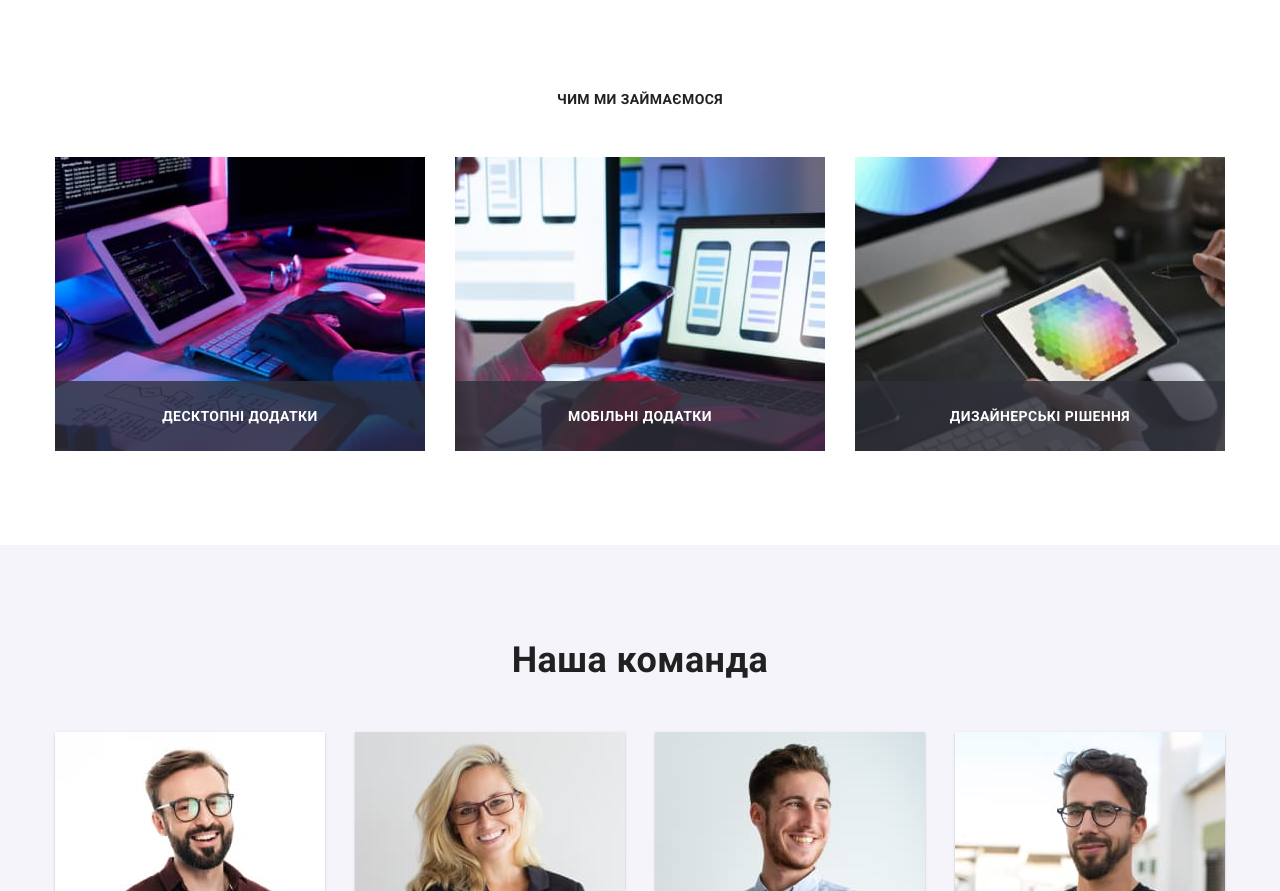
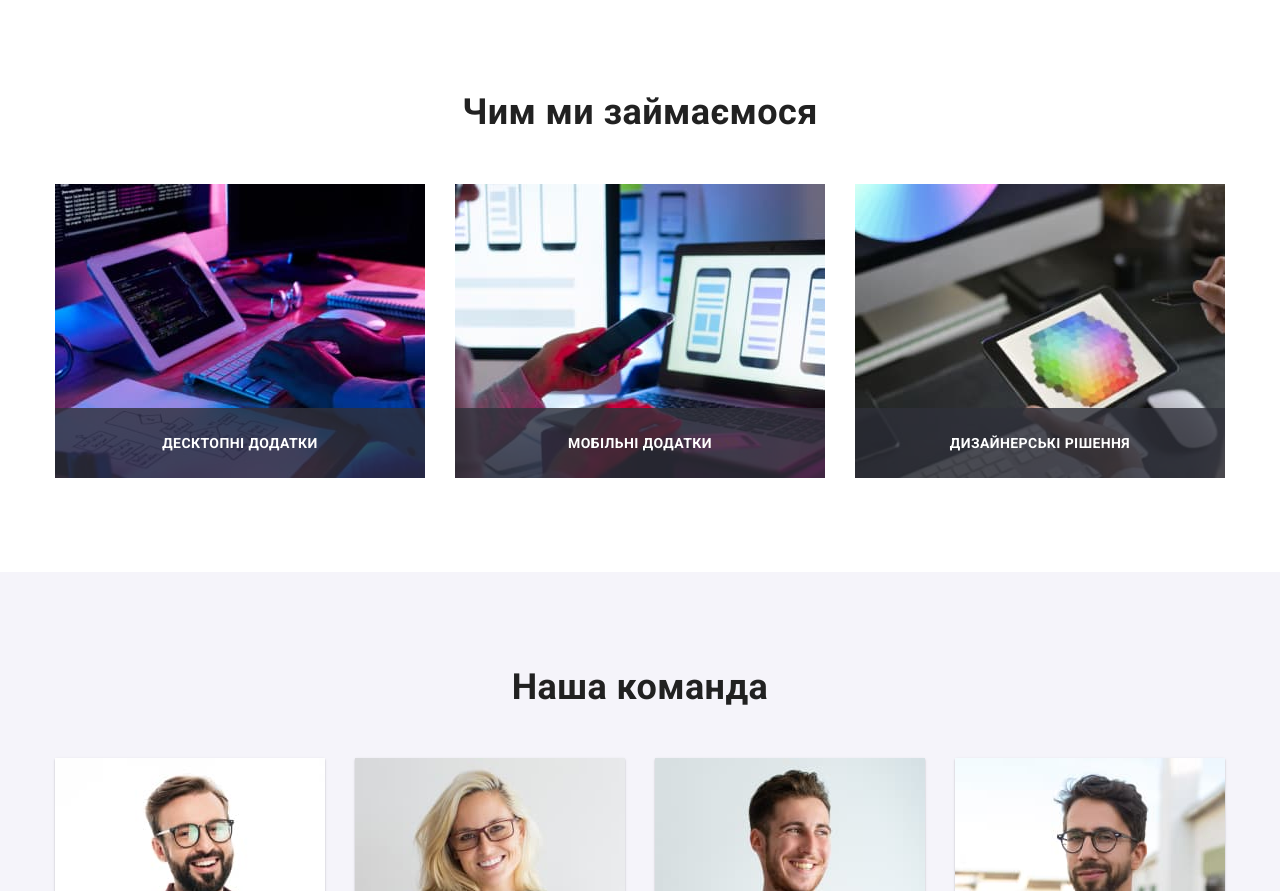
Before and after one commit to karakusya/goit-markup-hw-05, a plain HTML site: page index.html in a window 1280 px wide. Shown: the part 1025-1916 px from the top of the page. Drawn offline with Linux system fonts and the light colour scheme.

Commit message:
Update index.html

```diff
--- a/index.html
+++ b/index.html
@@ -116,7 +116,7 @@
       </section>
       <section class="activity section">
         <div class="container">
-          <h2 class="activity-title section-title">Чим ми займаємося</h2>
+          <h2 class="section-title">Чим ми займаємося</h2>
           <ul class="list card-set activity-list">
             <li class="activity-item">
               <img src="./image/img.jpg" alt="Вёрстка сайта" width="370" />
```
